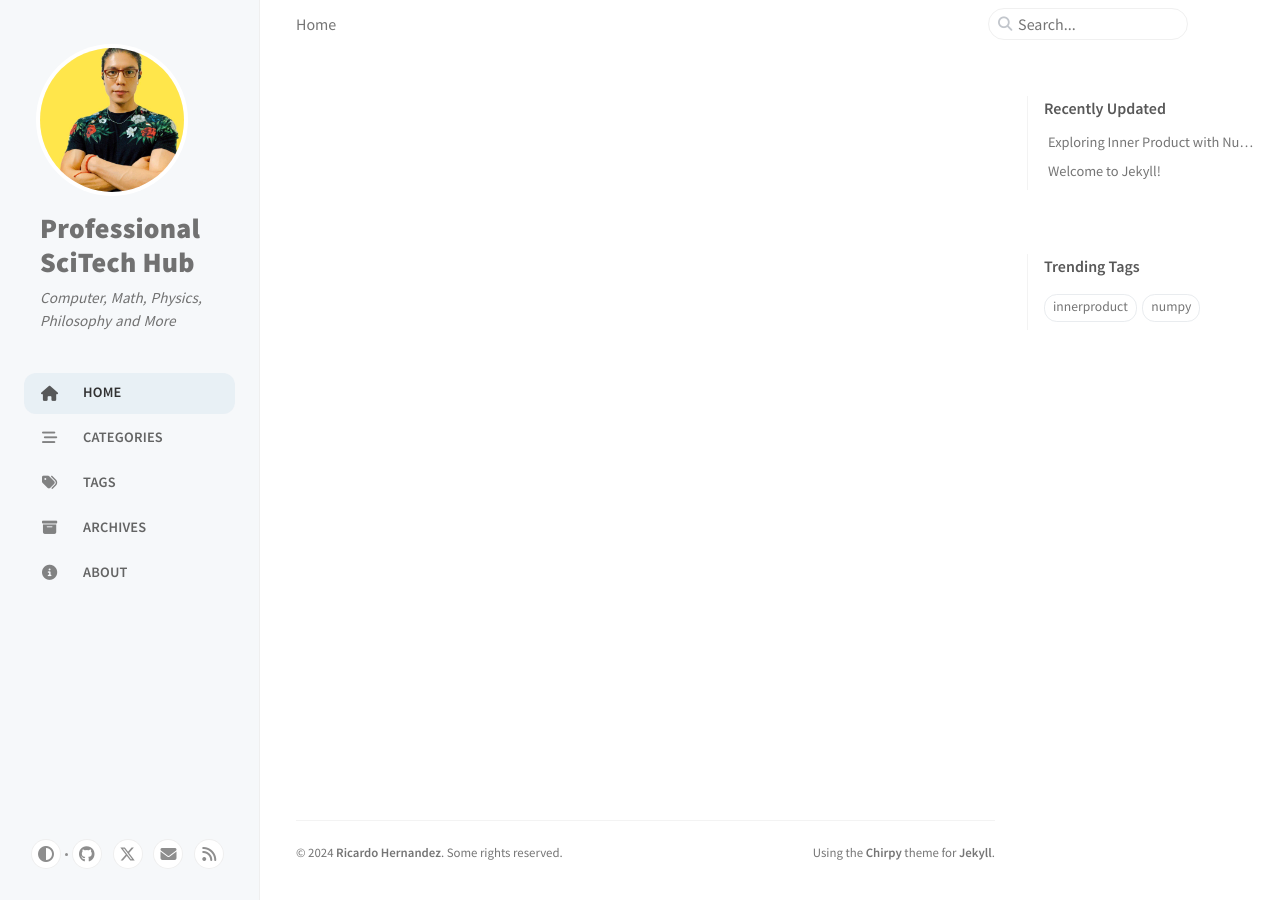
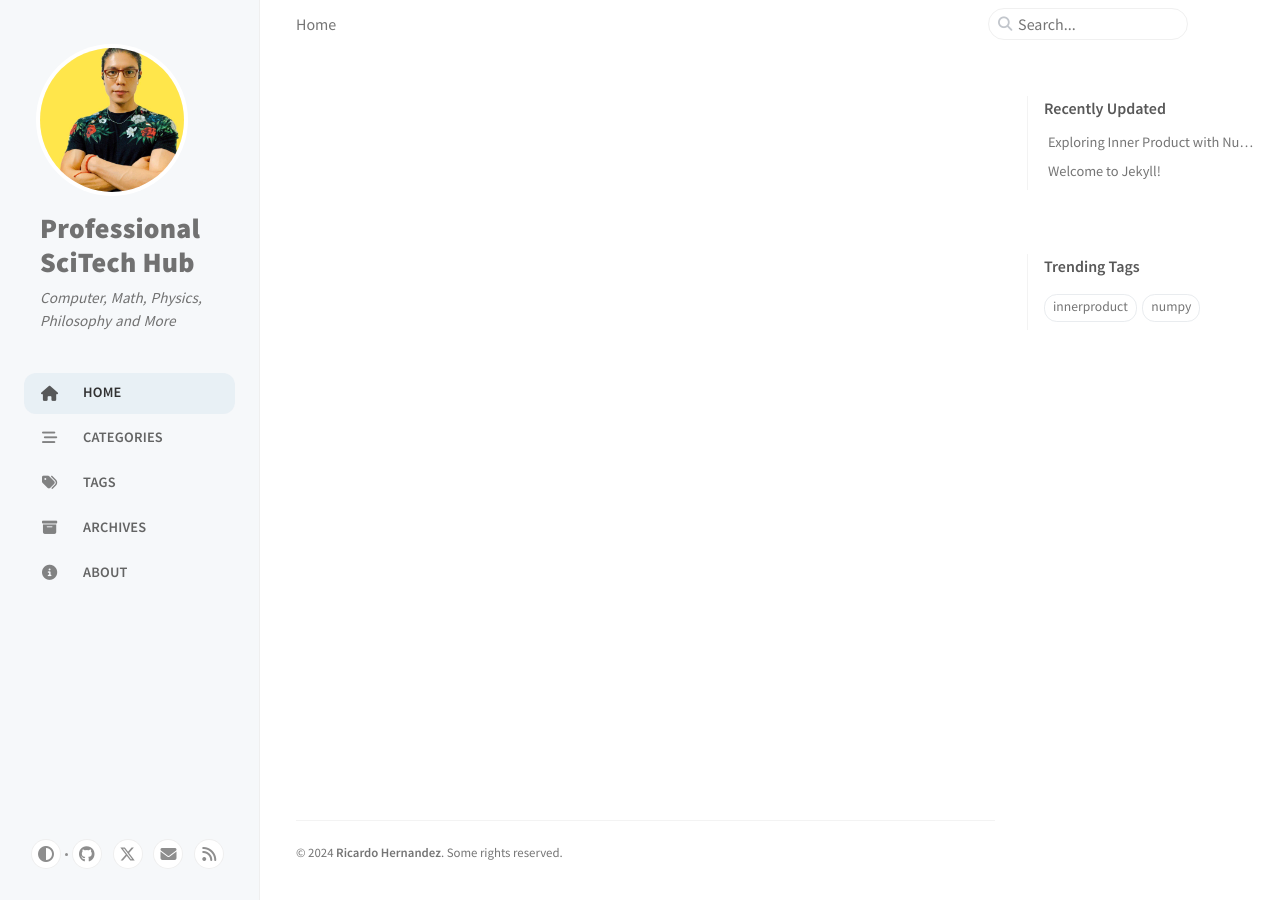
Before and after one commit to RicardoUAMmx/PersonalPage, a Jekyll site: the page built from index.md, in a window 1280 px wide. Built offline with Jekyll 4.4.1, drawn with Linux system fonts in a browser that asks for light colours; cached includes are drawn as plain includes.

Commit message:
Footer updated

```diff
--- a/_includes/footer.html
+++ b/_includes/footer.html
@@ -27,23 +27,4 @@
       </span>
     {% endif %}
   </p>
-
-  <p>
-    {%- capture _platform -%}
-      <a href="https://jekyllrb.com" target="_blank" rel="noopener">Jekyll</a>
-    {%- endcapture -%}
-
-    {%- capture _theme -%}
-      <a
-        data-bs-toggle="tooltip"
-        data-bs-placement="top"
-        title="v{{ theme.version }}"
-        href="https://github.com/cotes2020/jekyll-theme-chirpy"
-        target="_blank"
-        rel="noopener"
-      >Chirpy</a>
-    {%- endcapture -%}
-
-    {{ site.data.locales[include.lang].meta | replace: ':PLATFORM', _platform | replace: ':THEME', _theme }}
-  </p>
 </footer>
```
